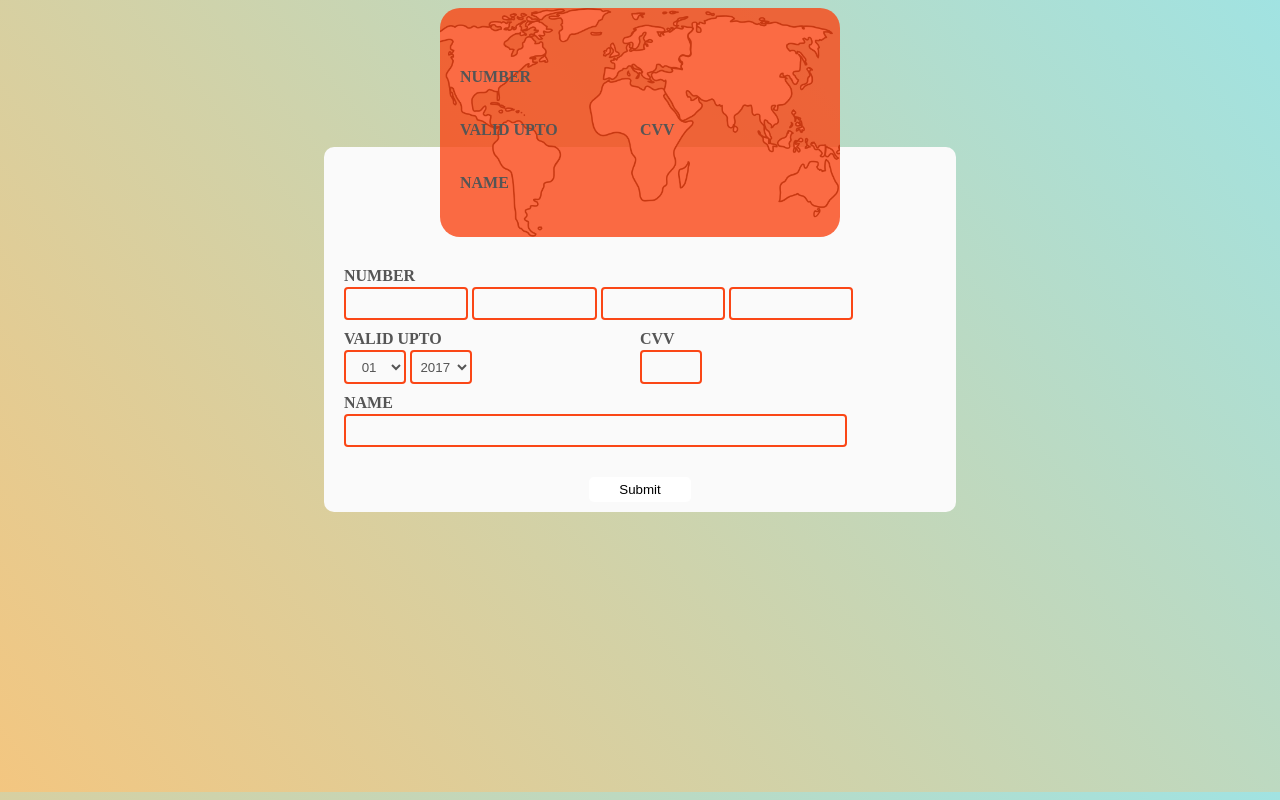
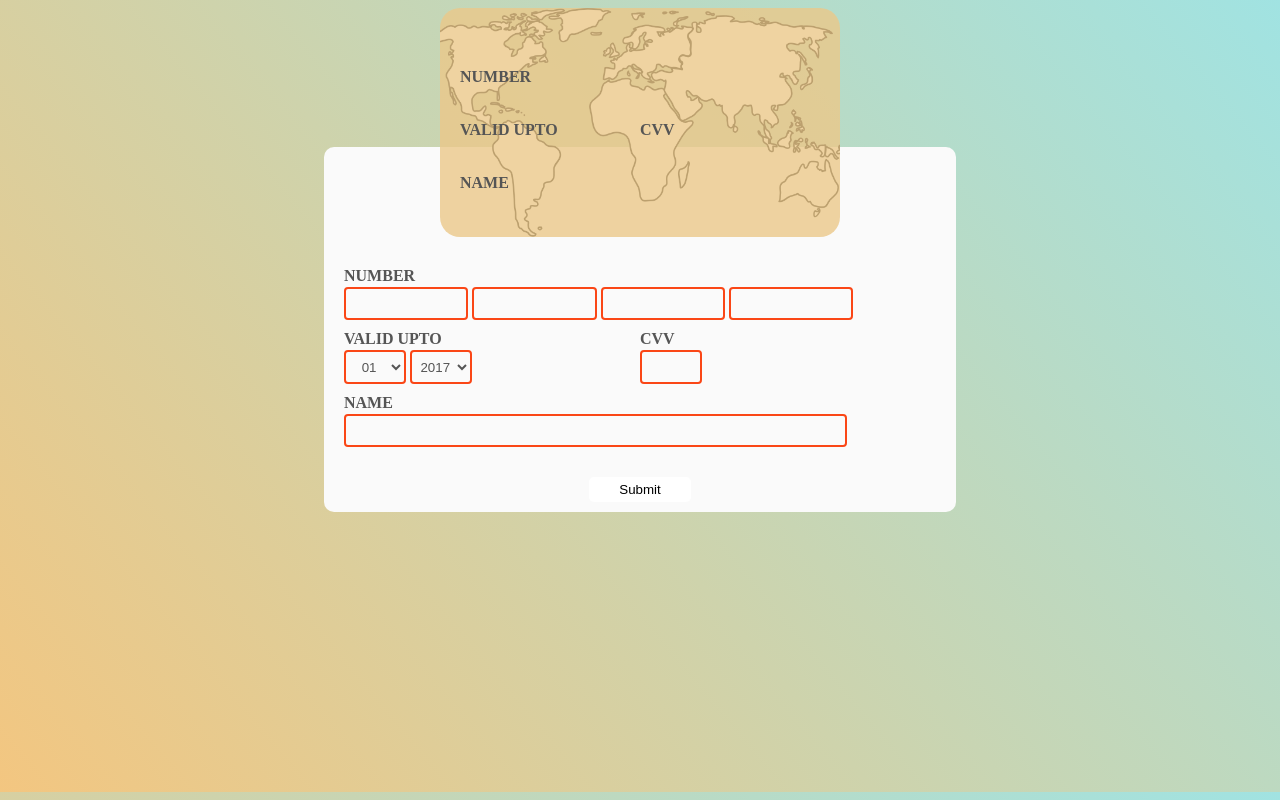
Before and after one commit to antonetoppo/card_client_side_validation, a plain HTML site: page index.html in a window 1280 px wide. Drawn offline with nearby package versions, Linux system fonts and the light colour scheme.

Commit message:
Update master.css

```diff
--- a/css/master.css
+++ b/css/master.css
@@ -45,7 +45,7 @@ body
 .creditCard-validation .cc-view .cc-view-bg {
     border-radius: 20px;
     padding: 10px 20px;
-    background-color: rgba(250, 70, 22, 0.8);
+    background-color: rgba(236, 201, 138, 0.8);
 }
 
 .creditCard-validation .ccForm {
```
